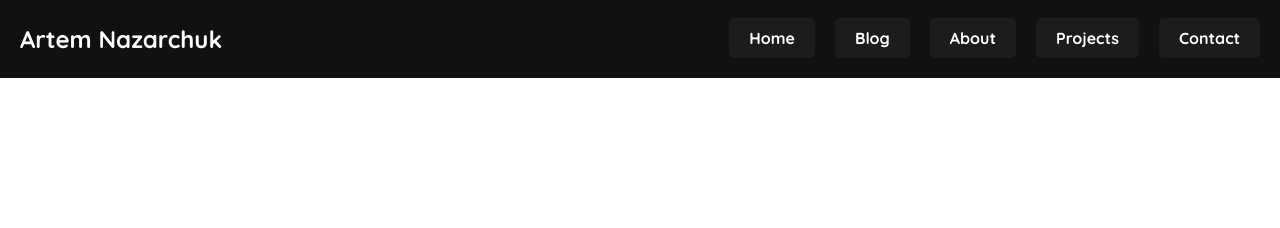
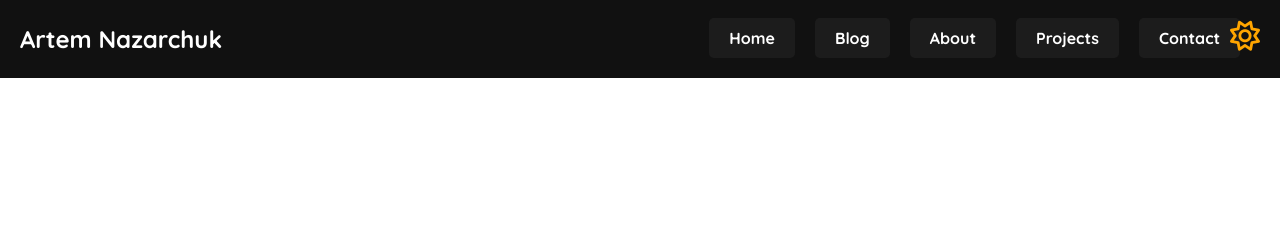
Before and after one commit to artemnchuk/portfolio, a plain HTML site: page index.html in a window 1280 px wide. Shown: the top 228 px of the page. Drawn offline with Linux system fonts and the light colour scheme.

Commit message:
next step

```diff
--- a/index.html
+++ b/index.html
@@ -41,6 +41,7 @@
     />
     <meta name="msapplication-TileColor" content="#da532c" />
     <meta name="theme-color" content="#ffffff" />
+    <script src="scripts/main.js"></script>
   </head>
   <body>
     <header>
@@ -52,6 +53,13 @@
           <li><a href="#about">About</a></li>
           <li><a href="#projects">Projects</a></li>
           <li><a href="#contact">Contact</a></li>
+          <li>
+            <div class="theme-toggle">
+              <button id="theme-btn">
+                <i id="theme-icon" class="fa-regular fa-sun"></i>
+              </button>
+            </div>
+          </li>
         </ul>
       </nav>
     </header>
```
